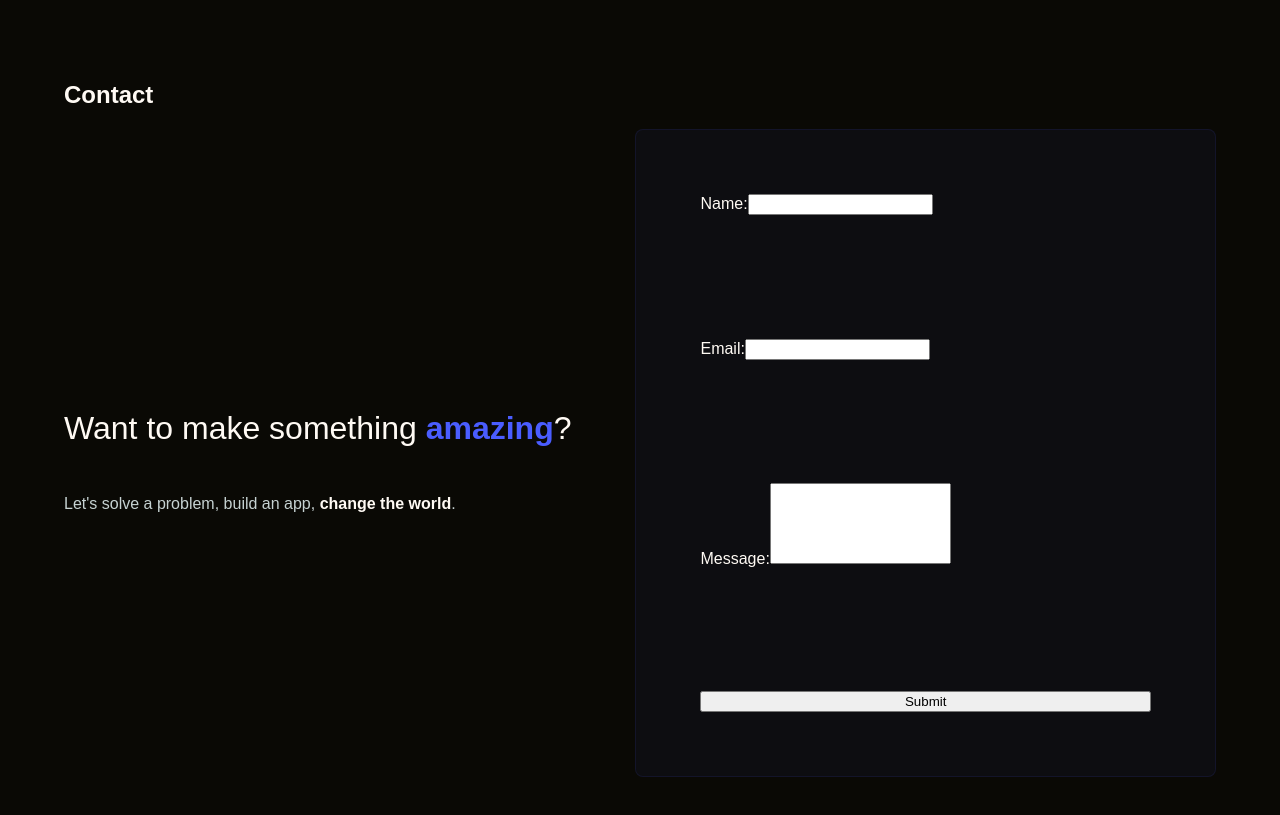
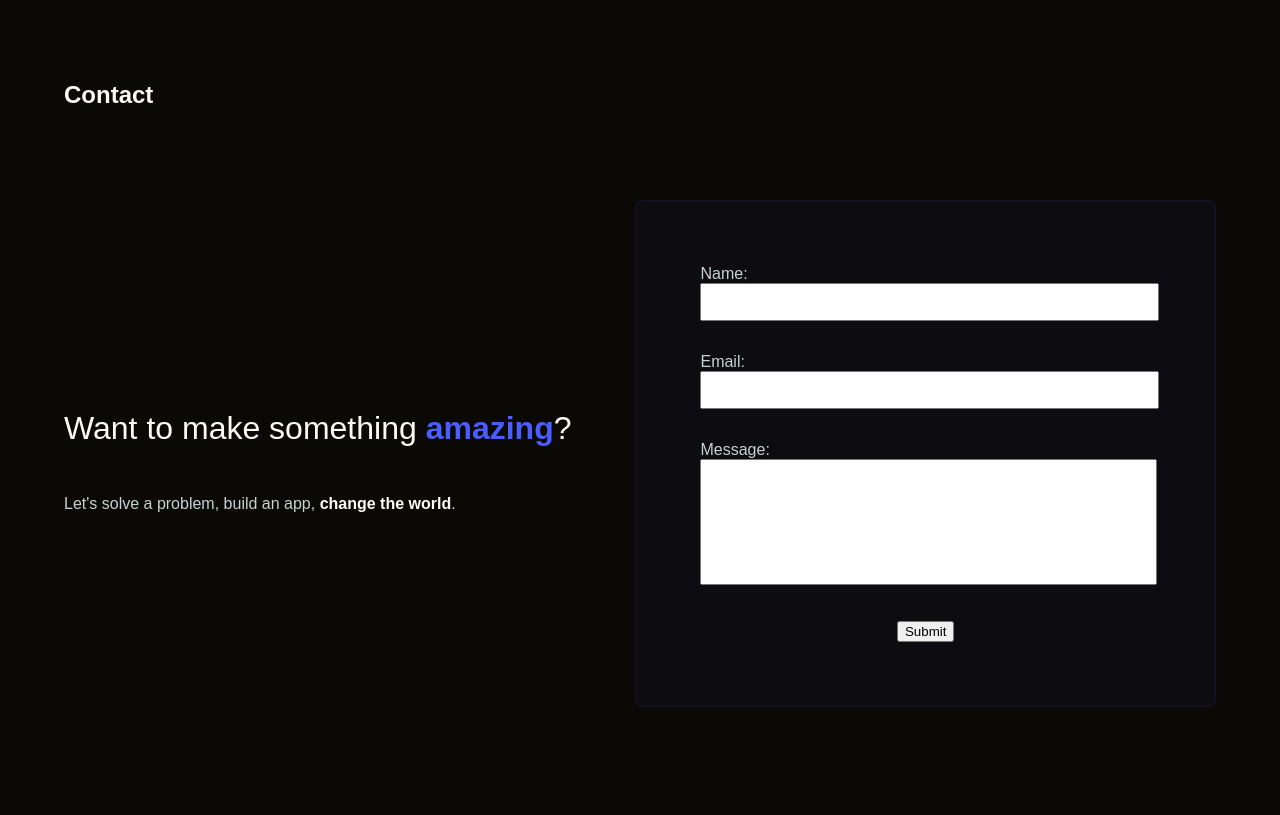
Before and after one commit to mccormickgriffin/griffin-mccormick-portfolio, a React (Create React App) app: page / in a window 1280 px wide. Shown: the part 2860-3675 px from the top of the page. Built offline with nearby package versions, Linux system fonts and the light colour scheme.

Commit message:
styling to make contact form easier to look at

```diff
--- a/src/components/ContactForm.jsx
+++ b/src/components/ContactForm.jsx
@@ -27,22 +27,22 @@ const ContactForm = () => {
 
   return (
     <form className="contact-form" onSubmit={handleSubmit}>
-      <div>
+      <div className="form-input-container">
         <label>
           Name:
           <input type="text" value={name} onChange={handleNameChange} />
         </label>
       </div>
-      <div>
+      <div className="form-input-container">
         <label>
           Email:
           <input type="email" value={email} onChange={handleEmailChange} />
         </label>
       </div>
-      <div>
+      <div className="form-input-container">
         <label>
           Message:
-          <textarea rows={5} value={message} onChange={handleMessageChange} />
+          <textarea rows={8} value={message} onChange={handleMessageChange} />
         </label>
       </div>
       <button type="submit">Submit</button>
--- a/src/styles/ContactForm.scss
+++ b/src/styles/ContactForm.scss
@@ -9,13 +9,30 @@
     padding: $padding-large;
     display: flex;
     flex-direction: column;
-    justify-content: space-between;
+    margin: auto;
+    color: $secondary;
+
+    .form-input-container {
+        width: 100%;
+        margin-bottom: $padding-medium;
+    }
+
+    input {
+        width: 100%;
+        height: 2rem;
+    }
 
 
     textarea {
+        width: 100%;
         resize: none;
 
         // TO DO: add custom scrollbar
     }
 
+    button {
+        margin: auto;
+        width: auto;
+    }
+
 }
```
